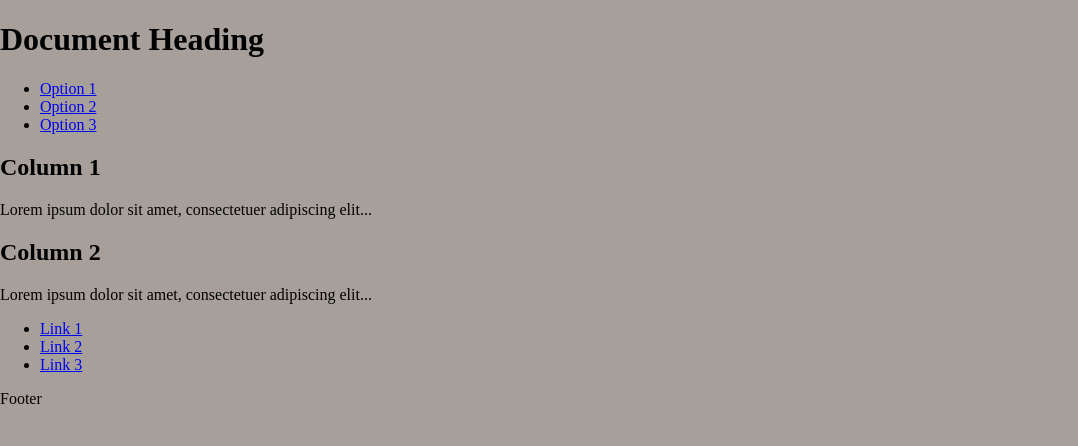
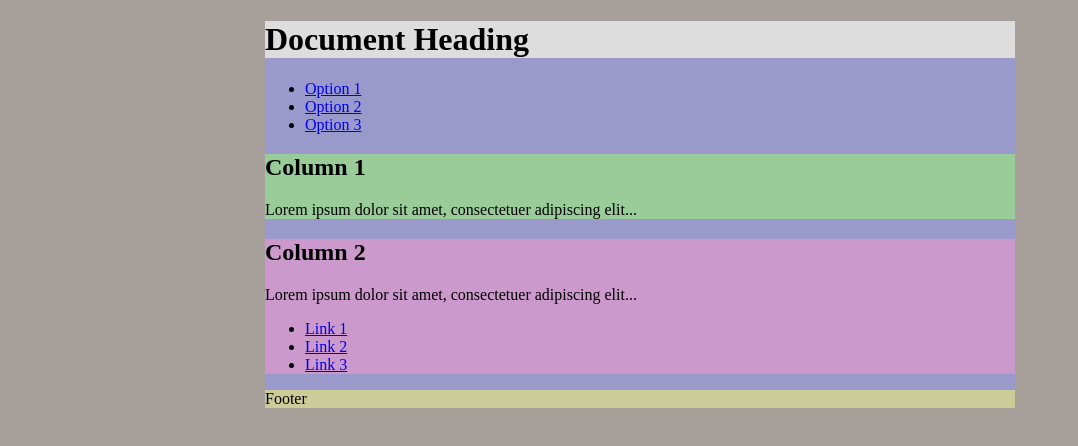
Before and after one commit to jenasancartier/CSS_two-column-layout, a plain HTML site: page index.html in a window 1280 px wide. Shown: the whole page, without its empty margins (0-1078 px from the left). Drawn offline with Linux system fonts and the light colour scheme.

Commit message:
apply different backround colors to different sections of the document

```diff
--- a/styles.css
+++ b/styles.css
@@ -4,3 +4,29 @@ body, html {
   color:#000;
   background:#a7a09a;
 }
+
+#wrap {
+  width: 750px;
+  margin:0 auto;
+  background: #99c;
+}
+
+#header {
+  background: #ddd;
+}
+
+#nav {
+  background: #c99;
+}
+
+#main {
+background:#9c9;
+}
+
+#sidebar {
+background:#c9c;
+}
+
+#footer {
+background:#cc9;
+}
```
